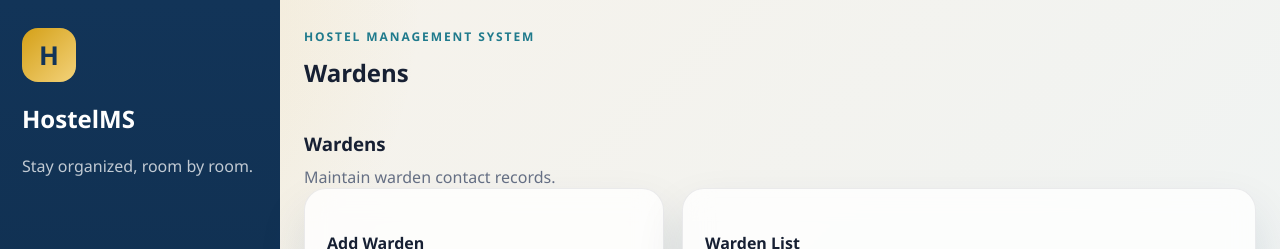
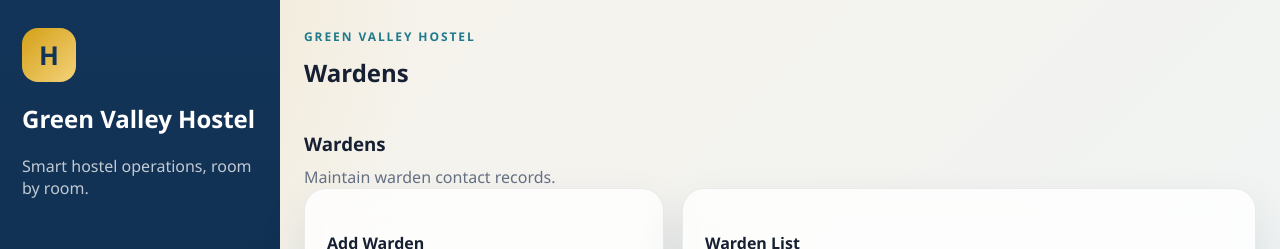
Before and after one commit to prasanth-coding-universe/HOSTEL-MANAGEMENT, a React (Create React App) app in the folder frontend/: page /wardens in a window 1280 px wide. Shown: the top 249 px of the page. Built offline with nearby package versions, Linux system fonts and the light colour scheme; no server answers.

Commit message:
Rename app branding to Green Valley Hostel

```diff
--- a/frontend/public/index.html
+++ b/frontend/public/index.html
@@ -6,9 +6,9 @@
     <meta name="theme-color" content="#0f172a" />
     <meta
       name="description"
-      content="Hostel Management System built with React, Express, and MySQL"
+      content="Green Valley Hostel management platform built with React, Express, and MySQL"
     />
-    <title>Hostel Management System</title>
+    <title>Green Valley Hostel</title>
   </head>
   <body>
     <noscript>You need to enable JavaScript to run this app.</noscript>
--- a/frontend/src/components/Layout.js
+++ b/frontend/src/components/Layout.js
@@ -18,8 +18,8 @@ function Layout() {
       <aside className="sidebar">
         <div>
           <div className="brand-mark">H</div>
-          <h1>HostelMS</h1>
-          <p>Stay organized, room by room.</p>
+          <h1>Green Valley Hostel</h1>
+          <p>Smart hostel operations, room by room.</p>
         </div>
 
         <nav className="sidebar-nav">
@@ -38,7 +38,7 @@ function Layout() {
       <div className="main-panel">
         <header className="topbar">
           <div>
-            <span className="eyebrow">Hostel Management System</span>
+            <span className="eyebrow">Green Valley Hostel</span>
             <h2>{title}</h2>
           </div>
         </header>
```
